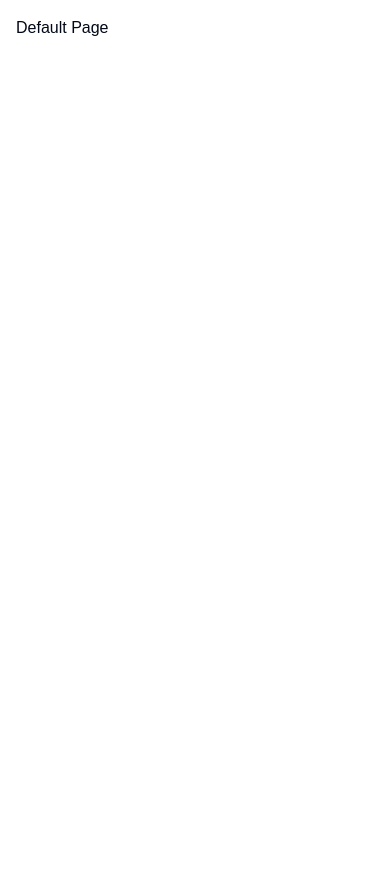
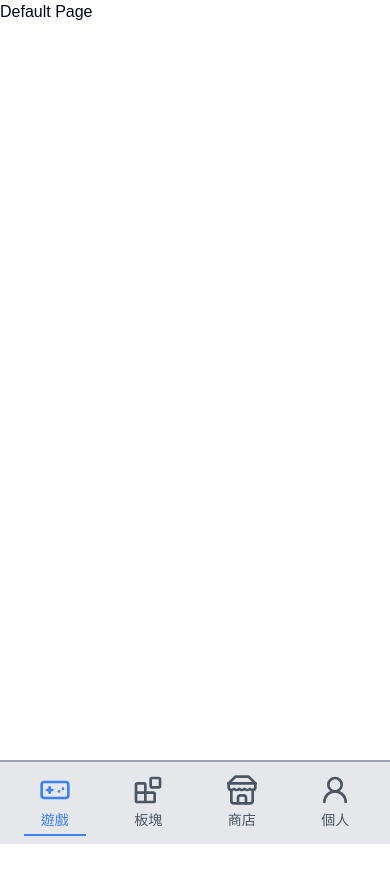
Before and after one commit to sitcon-tw/2025-game, a Next.js app: page / in a window 390 px wide. After the commit the page ends 844 px from the top, so only its background shows below. Built offline with nearby package versions, Linux system fonts and the light colour scheme.

Commit message:
feat: enhance layout with footer navigation and responsive design

```diff
--- a/src/app/layout.tsx
+++ b/src/app/layout.tsx
@@ -1,11 +1,10 @@
-import type { Metadata } from "next";
+"use client";
+
 import "./globals.css";
-import texts from "@/data/metadata.json";
-
-export const metadata: Metadata = {
-  title: texts.title,
-  description: texts.description,
-};
+import Link from "next/link";
+import { Blocks, Gamepad, LucideIcon, Store, UserRound } from "lucide-react";
+import { cn } from "@/lib/utils";
+import { usePathname } from "next/navigation";
 
 export default function RootLayout({
   children,
@@ -14,7 +13,43 @@ export default function RootLayout({
 }>) {
   return (
     <html lang="zh-Hant-TW">
-      <body className="m-4 h-screen">{children}</body>
+      <body className="flex h-screen flex-col overflow-hidden">
+        <div className="h-full w-full">{children}</div>
+        <div className="w-full">
+          <footer className="flex border-t-2 border-gray-400 bg-gray-200 px-2 py-2 text-center text-sm text-gray-600">
+            <NavbarItem href="/" name="遊戲" Icon={Gamepad} />
+            <NavbarItem href="/fragment" name="板塊" Icon={Blocks} />
+            <NavbarItem href="/store" name="商店" Icon={Store} />
+            <NavbarItem href="/personal" name="個人" Icon={UserRound} />
+          </footer>
+        </div>
+      </body>
     </html>
   );
 }
+
+function NavbarItem({
+  href,
+  name,
+  Icon,
+}: Readonly<{
+  href: string;
+  name: string;
+  Icon: LucideIcon;
+}>) {
+  const pathname = usePathname();
+  const isActive = pathname === href;
+  return (
+    <Link href={href} className="flex-1 px-4">
+      <div
+        className={cn(
+          "flex flex-col items-center justify-center gap-1 px-3 py-1",
+          isActive && "border-b-2 border-blue-500 text-blue-500",
+        )}
+      >
+        <Icon strokeWidth={2} size={32} />
+        {name}
+      </div>
+    </Link>
+  );
+}
```
